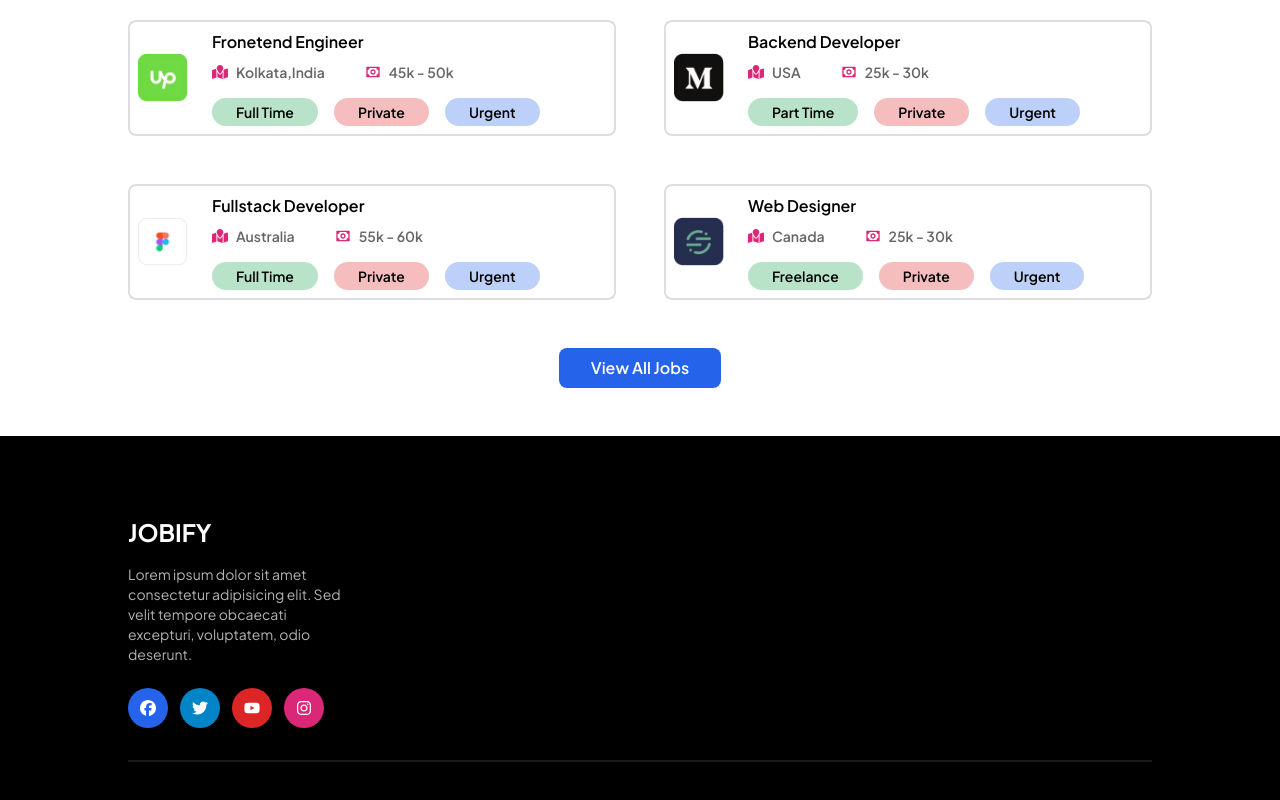
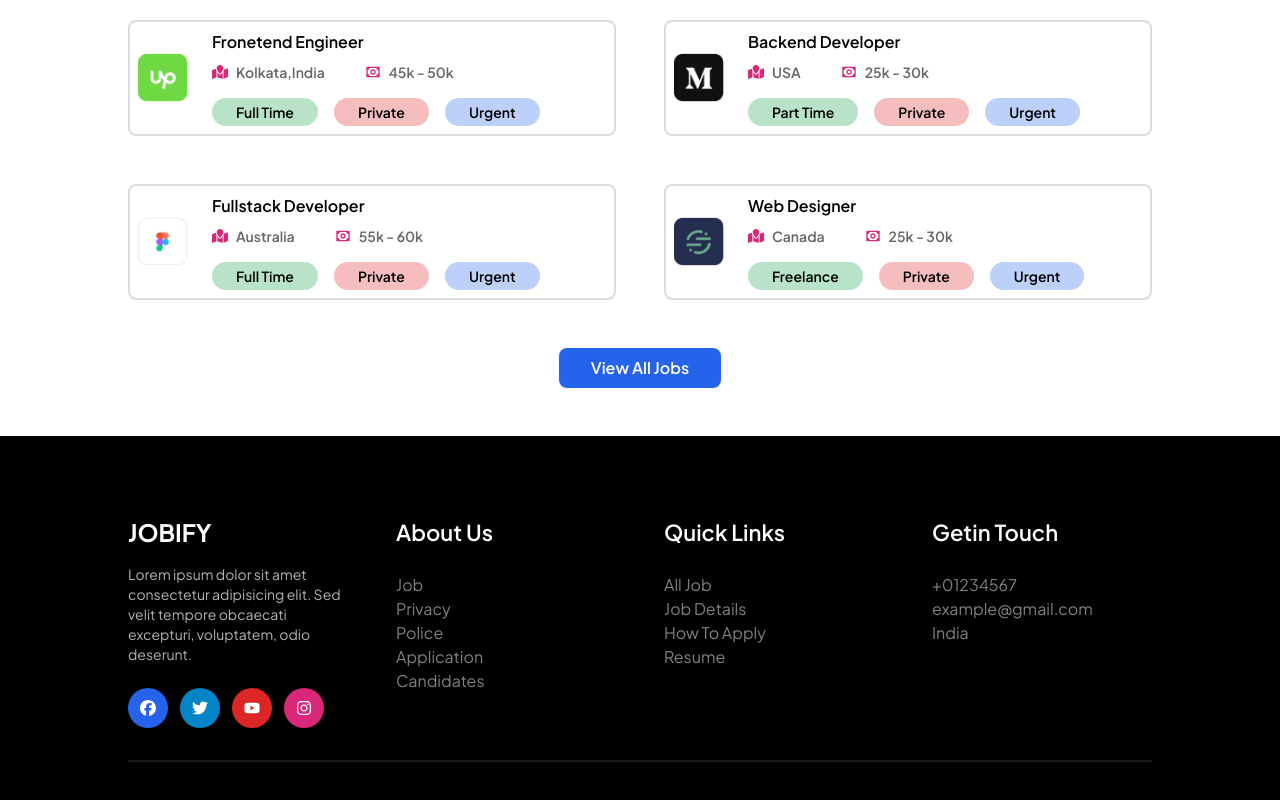
Before and after one commit to muhammadshakkeerp/Job-portal, a Next.js app: page / in a window 1280 px wide. Shown: the part 1715-2515 px from the top of the page. Built offline with nearby package versions, Linux system fonts and the light colour scheme; no server answers.

Commit message:
almost, footer completed

```diff
--- a/components/Home/Footer.tsx
+++ b/components/Home/Footer.tsx
@@ -2,6 +2,8 @@ import React from 'react'
 import { FaFacebook, FaInstagram, FaTwitter, FaYoutube } from 'react-icons/fa6'
 
 const Footer = () => {
+    const aboutItems = ['Job', 'Privacy', 'Police', 'Application', 'Candidates'];
+    const quickLinkItems = ['All Job', 'Job Details', 'How To Apply', 'Resume'];
     return (
         <div className='pt-20 pb-12 bg-black'>
             <div className='w-[80%] mx-auto grid grid-cols-1 md:grid-cols-2 lg:grid-cols-3 xl:grid-cols-4 gap-12 pb-8 border-b-2 border-white border-opacity-10'>
@@ -12,18 +14,39 @@ const Footer = () => {
                     {/* social icons */}
                     <div className='mt-6 flex items-center space-x-3'>
                         <div className='w-10 h-10 bg-blue-600 rounded-full flex items-center justify-center flex-col'>
-                            <FaFacebook className='text-white'/>
+                            <FaFacebook className='text-white' />
                         </div>
                         <div className='w-10 h-10 bg-sky-600 rounded-full flex items-center justify-center flex-col'>
-                            <FaTwitter className='text-white'/>
+                            <FaTwitter className='text-white' />
                         </div>
                         <div className='w-10 h-10 bg-red-600 rounded-full flex items-center justify-center flex-col'>
-                            <FaYoutube className='text-white'/>
+                            <FaYoutube className='text-white' />
                         </div>
                         <div className='w-10 h-10 bg-pink-600 rounded-full flex items-center justify-center flex-col'>
-                            <FaInstagram className='text-white'/>
+                            <FaInstagram className='text-white' />
                         </div>
                     </div>
+                </div>
+                {/* 2nd part of footer */}
+                <div>
+                    <h1 className='text-[22px] w-fit text-white font-semibold mb-6'>About Us</h1>
+                    {aboutItems?.map((item, index) => <p key={index} className='text-base w-fit text-white text-opacity-50 hover:text-yellow-300 cursor-pointer '>{item}</p>)}
+
+                </div>
+                {/* 3rd part of footer */}
+                <div>
+                    <h1 className='text-[22px] w-fit text-white font-semibold mb-6'>Quick Links</h1>
+                    {quickLinkItems?.map((item, index) => <p key={index} className='text-base w-fit text-white text-opacity-50 hover:text-yellow-300 cursor-pointer '>{item}</p>)}
+
+                </div>
+
+                {/* 4th part of footer */}
+                <div>
+                    <h1 className='text-[22px] w-fit text-white font-semibold mb-6'>Getin Touch</h1>
+                   <p className='text-base w-fit text-white text-opacity-50 hover:text-yellow-300 cursor-pointer '>+01234567</p>
+                   <p className='text-base w-fit text-white text-opacity-50 hover:text-yellow-300 cursor-pointer '>example@gmail.com</p>
+                   <p className='text-base w-fit text-white text-opacity-50 hover:text-yellow-300 cursor-pointer '>India</p>
+
                 </div>
             </div>
         </div>
```
